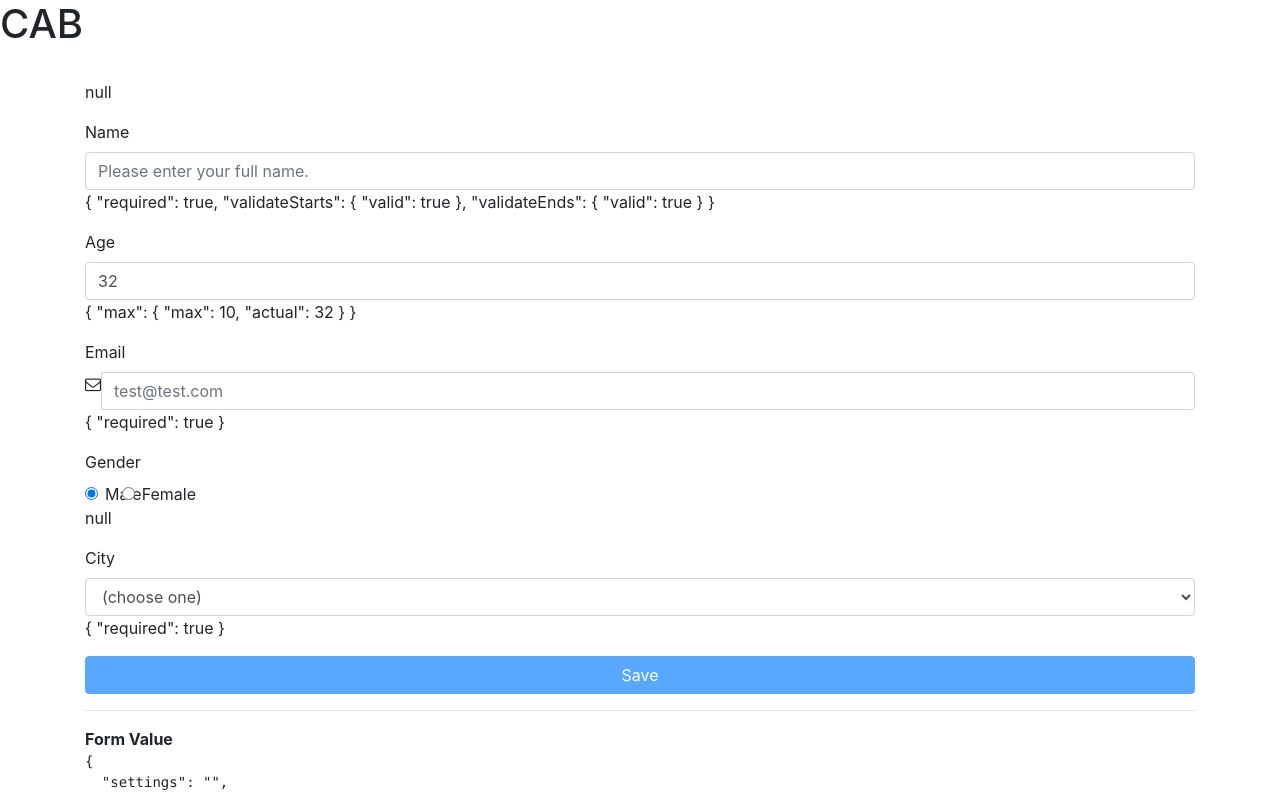
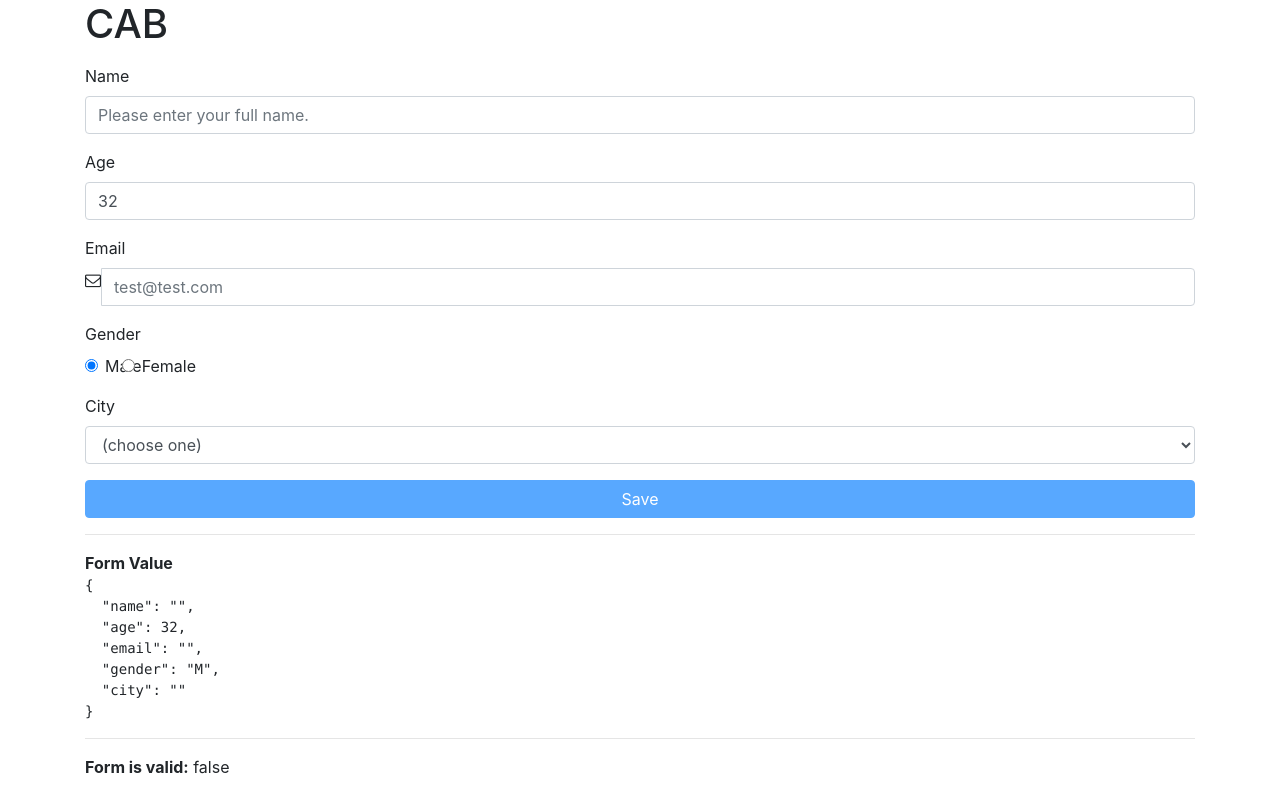
Before and after one commit to resonar09/Angular-Dynamic-Forms, an Angular app: page / in a window 1280 px wide. Shown: the top 793 px of the page. Built offline with nearby package versions, Linux system fonts and the light colour scheme.

Commit message:
Add Settings

```diff
--- a/src/app/app.component.ts
+++ b/src/app/app.component.ts
@@ -6,8 +6,6 @@ import { CAB } from './models/CAB';
 @Component({
   selector: 'my-app',
   template: `
-    <h1>{{title}}</h1>
-
     <dynamic-form [dataObject]="object"></dynamic-form>
   `
 })
@@ -17,6 +15,6 @@ export class AppComponent {
 
   constructor() {
     this.object = CAB;
-    this.title = CAB.settings.title;
+    //this.title = CAB.settings.title;
   }
 }
--- a/src/app/components/dynamic-form/dynamic-form.component.html
+++ b/src/app/components/dynamic-form/dynamic-form.component.html
@@ -1,7 +1,8 @@
 <div class="container">
+  <h1>{{title}}</h1>
   <form novalidate (ngSubmit)="onSubmit(form.value)" [formGroup]="form">
     <div *ngFor="let prop of objectProps" class="form-group">
-
+      <div *ngIf="prop.type">
         <label [attr.for]="prop">{{prop.label}}</label>
         <div [ngSwitch]="prop.type">
           <input *ngSwitchCase="'text'" class="form-control" [formControlName]="prop.key" [id]="prop.key" [type]="prop.type" [placeholder]="prop.placeholder">
@@ -30,10 +31,14 @@
               {{getErrorMessage(key, prop)}}
             </div>
           </div>
+          <div *ngIf="debug">
             {{prop.validation.customs | json}}
           </div>
-
+        </div>
+        <div *ngIf="debug">
           {{form.get(prop.key).errors | json}}
+        </div>
+      </div>
     </div>
     <p>
       <button [disabled]="!form.valid" type="submit" class="btn btn-primary btn-block">Save</button>
--- a/src/app/components/dynamic-form/dynamic-form.component.ts
+++ b/src/app/components/dynamic-form/dynamic-form.component.ts
@@ -25,6 +25,8 @@ export class DynamicFormComponent implements OnInit {
   objectProps;
   objectValidationCustom;
   objectKeys = Object.keys;
+  title: string = "";
+  debug: boolean = false;
 
   constructor() {
   }
@@ -40,9 +42,13 @@ export class DynamicFormComponent implements OnInit {
     // setup the form
     const formGroup = {};
     for (let prop of Object.keys(this.dataObject)) {
-      formGroup[prop] = new FormControl(this.dataObject[prop].value || '', this.mapValidators(this.dataObject[prop].validation));
+      if (prop === 'settings') {
+        this.title = this.dataObject[prop].title;
+        this.debug = this.dataObject[prop].debug;
+      } else {
+        formGroup[prop] = new FormControl(this.dataObject[prop].value || '', this.mapValidators(this.dataObject[prop].validation));
+      }
     }
-
     this.form = new FormGroup(formGroup);
   }
 
@@ -69,24 +75,17 @@ export class DynamicFormComponent implements OnInit {
     return formValidators;
   }
   getErrorMessage(key, prop) {
-    //console.log(prop.validation.customs[key].message);
     if (key === 'required') {
       return prop.label + " is required.";
-    }
-    else if (key === 'min') {
+    } else if (key === 'min') {
       return prop.label + " must be greater than " + prop.validation.min;
-    }
-    else if (key === 'max') {
+    } else if (key === 'max') {
       return prop.label + " must be less than " + prop.validation.max;
-    }
-    else if (key === 'pattern') {
-      return  "You must enter a proper " +  prop.label;
-    }
-    else {
+    } else if (key === 'pattern') {
+      return "You must enter a proper " + prop.label;
+    } else {
       return prop.validation.customs[key].message;
     }
-    //console.log(prop.validation.key);
-    //return "Test worked again!"
   }
   onSubmit(form) {
     console.log(form);
--- a/src/app/models/CAB.ts
+++ b/src/app/models/CAB.ts
@@ -8,7 +8,7 @@ import { validateEnds } from "../validators/ends.validator";
 export const CAB = {
   settings: {
     title: 'CAB',
-    debug: true,
+    debug: false,
   },
   name: {
     label: 'Name',
```
Lines whose indentation alone changed are shown as unchanged.
